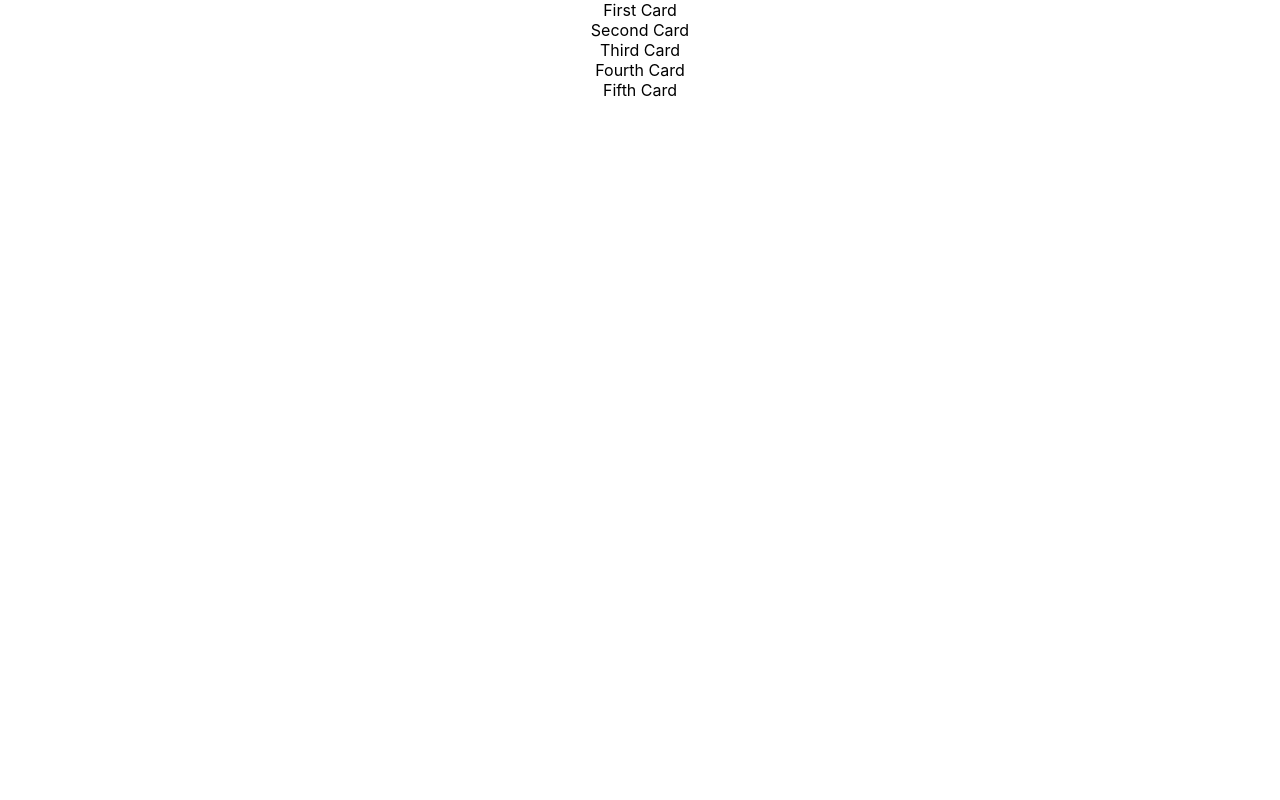
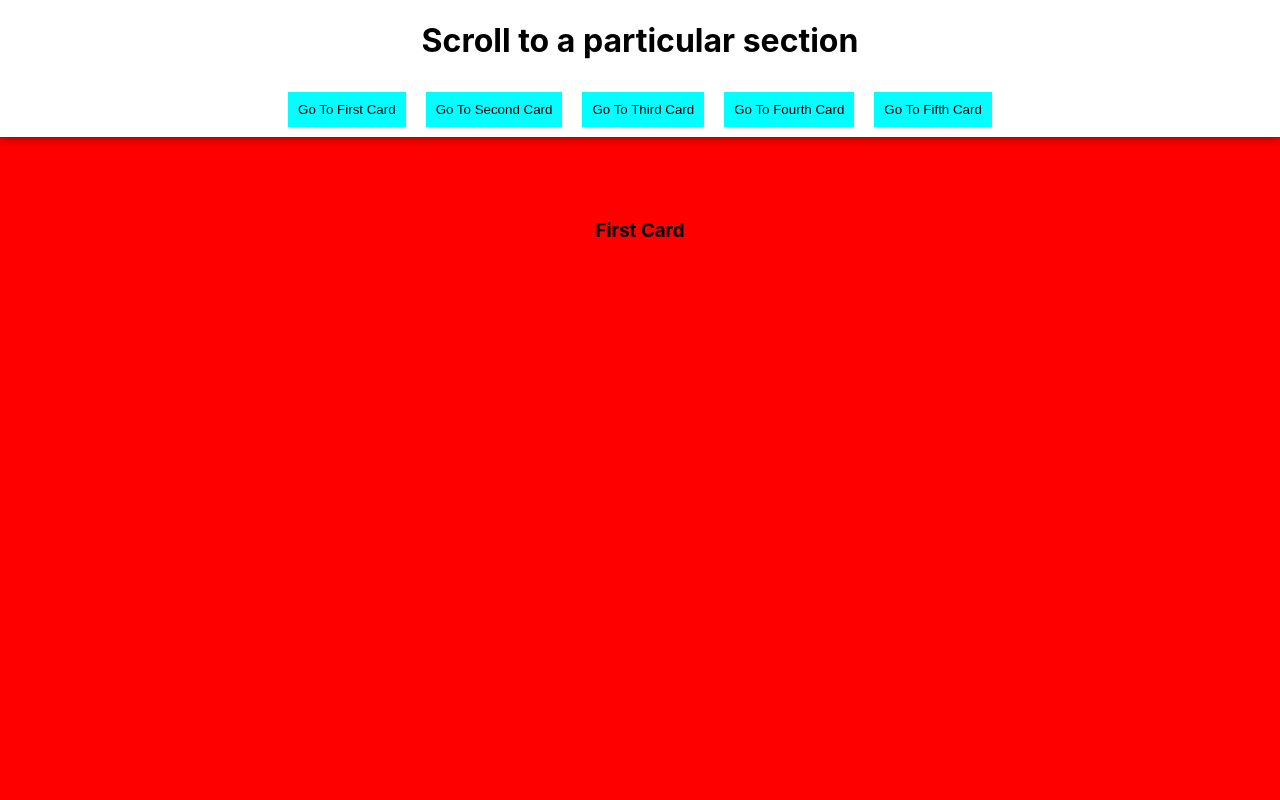
Before and after one commit to anyars-encarta/scroll-to-a-particular-section, a React (Create React App) app: page / in a window 1280 px wide. Shown: the top 800 px of the page. Built offline with nearby package versions, Linux system fonts and the light colour scheme.

Commit message:
Implement Scroll to sections

```diff
--- a/src/components/scroll-to-a-particular-section/index.jsx
+++ b/src/components/scroll-to-a-particular-section/index.jsx
@@ -1,11 +1,68 @@
+import { useRef } from 'react';
+import './styles.css';
+
 const ScrollToAParticularSection = () => {
+    const section1 = useRef(null);
+    const section2 = useRef(null);
+    const section3 = useRef(null);
+    const section4 = useRef(null);
+    const section5 = useRef(null);
+
+    const handleGoToSection1 = () => {
+        section1.current.scrollIntoView({ top: 250, behavior: 'smooth' });
+    };
+
+    const handleGoToSection2 = () => {
+        section2.current.scrollIntoView({ top: 250, behavior: 'smooth' });
+    };
+
+    const handleGoToSection3 = () => {
+        section3.current.scrollIntoView({ top: 250, behavior: 'smooth' });
+    };
+
+    const handleGoToSection4 = () => {
+        section4.current.scrollIntoView({ top: 250, behavior: 'smooth' });
+    };
+
+    const handleGoToSection5 = () => {
+        section5.current.scrollIntoView({ top: 250, behavior: 'smooth' });
+    };
+
     return (
-        <div>
-            <section>First Card</section>
-            <section>Second Card</section>
-            <section>Third Card</section>
-            <section>Fourth Card</section>
-            <section>Fifth Card</section>
+        <div className="content">
+            <div className="nav">
+                <h1>Scroll to a particular section</h1>
+
+                <div className="scroll-buttons">
+                    <button onClick={handleGoToSection1} type="button">Go To First Card</button>
+                    <button onClick={handleGoToSection2} type="button">Go To Second Card</button>
+                    <button onClick={handleGoToSection3} type="button">Go To Third Card</button>
+                    <button onClick={handleGoToSection4} type="button">Go To Fourth Card</button>
+                    <button onClick={handleGoToSection5} type="button">Go To Fifth Card</button>
+                </div>
+            </div>
+
+            <div className="cards">
+                <section ref={section1} className="section-1">
+                    <h3>First Card</h3>
+                </section>
+
+                <section ref={section2} className="section-2">
+                    <h3>Second Card</h3>
+                </section>
+
+                <section ref={section3} className="section-3">
+                    <h3>Third Card</h3>
+                </section>
+
+                <section ref={section4} className="section-4">
+                    <h3>Fourth Card</h3>
+                </section>
+
+                <section ref={section5} className="section-5">
+                    <h3>Fifth Card</h3>
+                </section>
+            </div>
         </div>
     );
 };
--- a/src/components/scroll-to-a-particular-section/styles.css
+++ b/src/components/scroll-to-a-particular-section/styles.css
@@ -0,0 +1,50 @@
+.content {
+    display: flex;
+    flex-direction: column;
+}
+
+.nav {
+    background-color: white;
+    box-shadow: 0 0 10px rgba(0, 0, 0, 0.5);
+    z-index: 99;
+    position: fixed;
+    width: 100vw;
+}
+
+.scroll-buttons button {
+    margin: 10px;
+    background-color: aqua;
+    cursor: pointer;
+    padding: 10px;
+    border: none;
+}
+
+section {
+    padding-top: 200px;
+    margin-bottom: 20px;
+}
+
+.section-1 {
+    background-color: red;
+    height: 100vh;
+}
+
+.section-2 {
+    background-color: grey;
+    height: 100vh;
+}
+
+.section-3 {
+    background-color: blue;
+    height: 100vh;
+}
+
+.section-4 {
+    background-color: green;
+    height: 100vh;
+}
+
+.section-5 {
+    background-color: goldenrod;
+    height: 100vh;
+}
```
